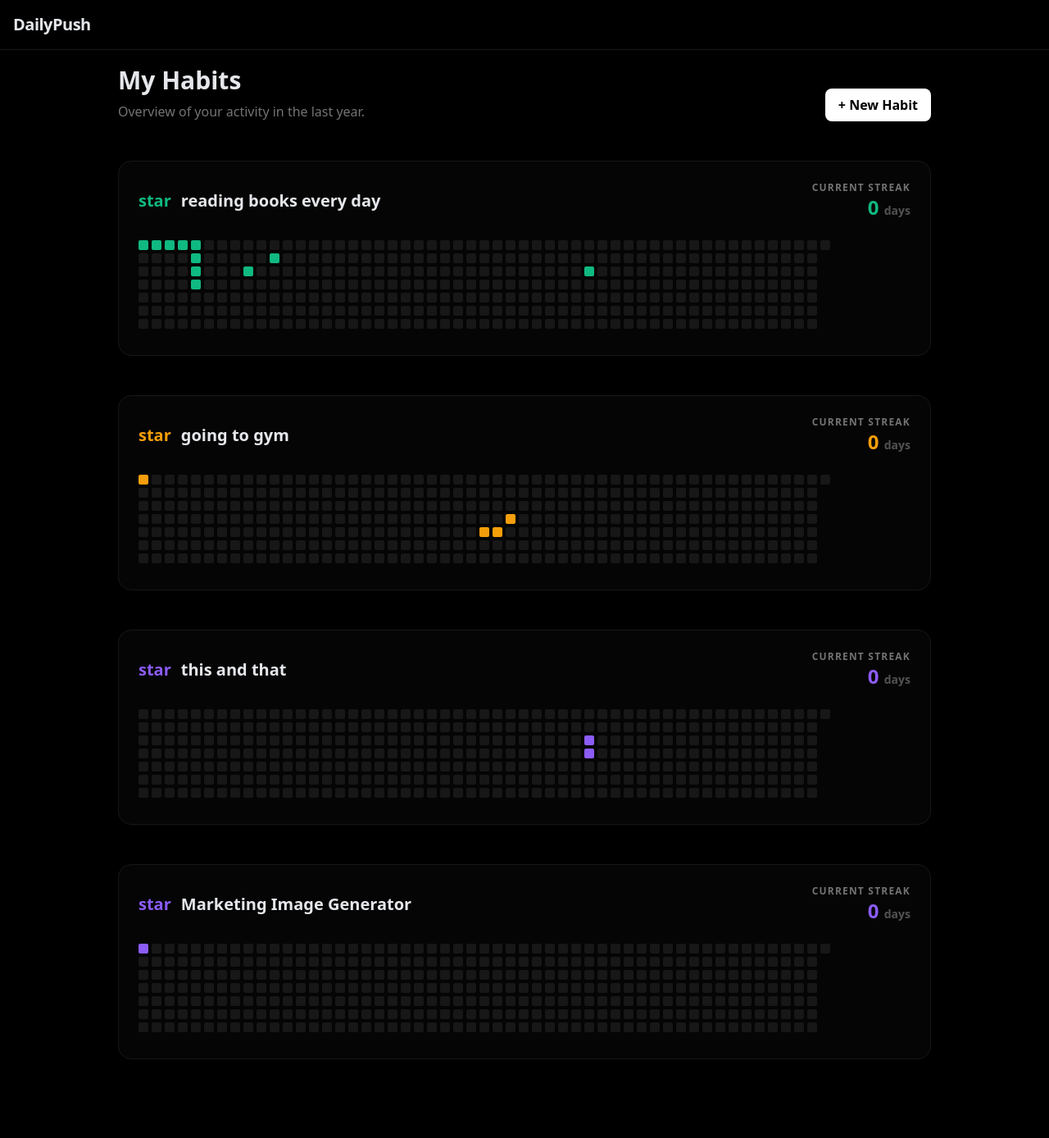
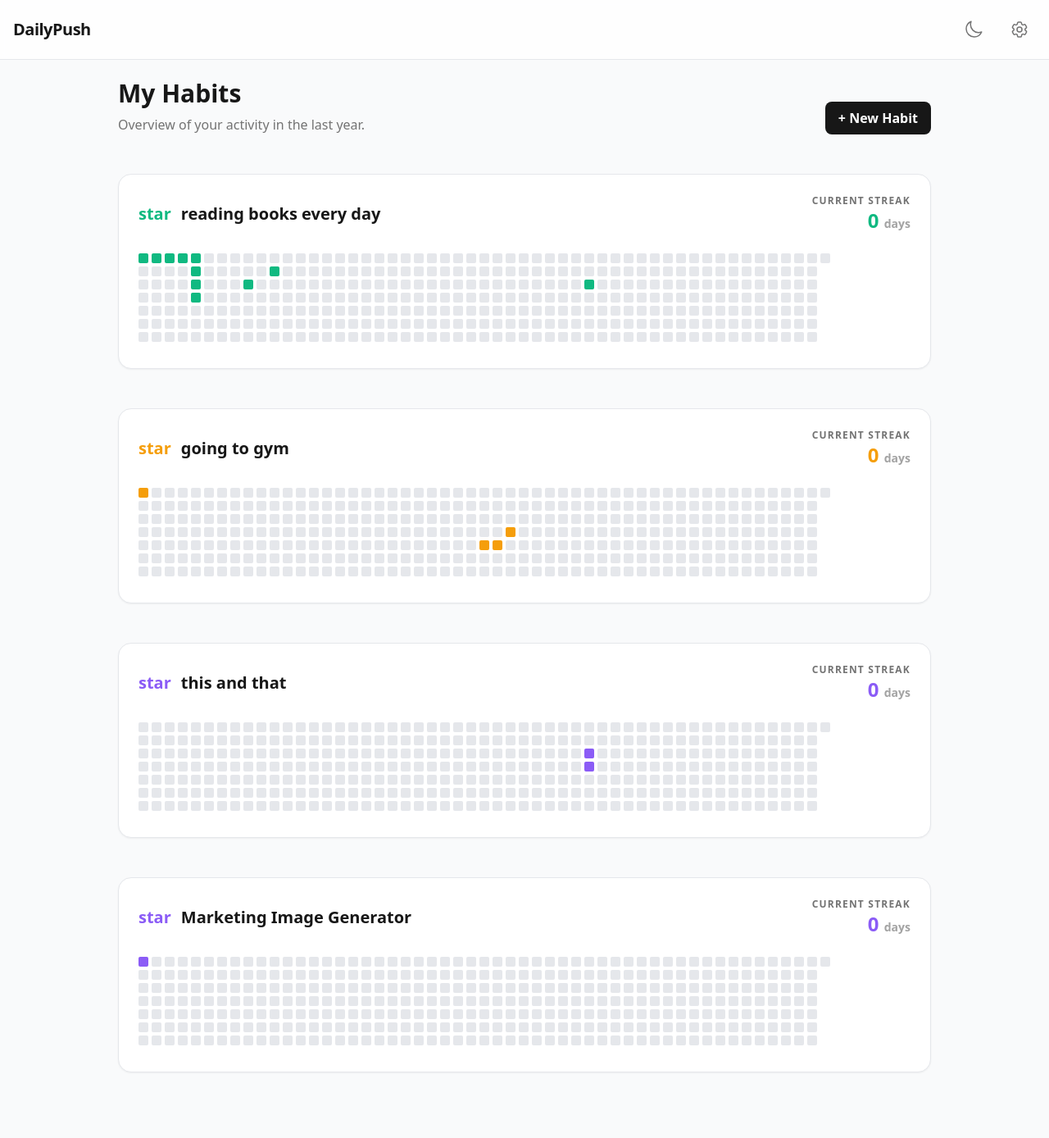
Before and after one commit to HasibShafi1/DailyPush, a Django app: page / in a window 1280 px wide. Shown: the whole page at 82% size. Before the commit the page ends 1292 px from the top, so only its background shows below. Run offline with Django 5.2, Linux system fonts and the light colour scheme; data comes from the database, SQL or seed files in the repository; both versions use the stored data as it was after the commit; some libraries are stand-ins or nearby versions.

Commit message:
Updated white theme

```diff
--- a/templates/base.html
+++ b/templates/base.html
@@ -7,14 +7,14 @@
     <meta name="viewport" content="width=device-width, initial-scale=1.0">
     <title>DailyPush</title>
     <script src="https://cdn.tailwindcss.com"></script>
+    <script>
+        tailwind.config = {
+            darkMode: 'class',
+        }
+    </script>
     <script src="https://unpkg.com/htmx.org@1.9.10"></script>
     <script defer src="https://cdn.jsdelivr.net/npm/alpinejs@3.x.x/dist/cdn.min.js"></script>
     <style>
-        body {
-            background-color: #000000;
-            color: #E5E7EB;
-        }
-
         /* Grid Tooltip */
         .tooltip {
             visibility: hidden;
@@ -28,12 +28,73 @@
     </style>
 </head>
 
-<body class="bg-black text-gray-200 antialiased min-h-screen">
+<body
+    class="bg-gray-50 text-neutral-900 dark:bg-black dark:text-gray-200 antialiased min-h-screen transition-colors duration-300"
+    x-data="{
+        darkMode: localStorage.getItem('theme') === 'dark' || (!('theme' in localStorage) && window.matchMedia('(prefers-color-scheme: dark)').matches),
+        toggleTheme() {
+            this.darkMode = !this.darkMode;
+            localStorage.setItem('theme', this.darkMode ? 'dark' : 'light');
+            if (this.darkMode) {
+                document.documentElement.classList.add('dark');
+            } else {
+                document.documentElement.classList.remove('dark');
+            }
+        },
+        init() {
+            if (this.darkMode) document.documentElement.classList.add('dark');
+
+            // Watch specific system changes if no override
+            if (!('theme' in localStorage)) {
+                window.matchMedia('(prefers-color-scheme: dark)').addEventListener('change', e => {
+                    if (!('theme' in localStorage)) {
+                        this.darkMode = e.matches;
+                        if(this.darkMode) document.documentElement.classList.add('dark');
+                        else document.documentElement.classList.remove('dark');
+                    }
+                });
+            }
+        }
+    }" x-init="init()">
+
     <nav
-        class="p-4 border-b border-neutral-900 flex justify-between items-center bg-black/50 backdrop-blur-sm fixed w-full top-0 z-50">
-        <span class="text-xl font-bold tracking-tight">DailyPush</span>
+        class="p-4 border-b border-gray-200 dark:border-neutral-900 flex justify-between items-center bg-white/80 dark:bg-black/50 backdrop-blur-sm fixed w-full top-0 z-50 transition-colors duration-300">
+        <a href="{% url 'dashboard' %}"
+            class="text-xl font-bold tracking-tight hover:opacity-80 transition">DailyPush</a>
+
+        <div class="flex items-center gap-4">
+            <!-- Theme Toggle -->
+            <button @click="toggleTheme()"
+                class="text-neutral-500 hover:text-neutral-900 dark:hover:text-white transition p-2 rounded-full hover:bg-gray-100 dark:hover:bg-neutral-800"
+                title="Toggle Theme">
+                <!-- Sun Icon (for Dark Mode) -->
+                <svg x-show="darkMode" xmlns="http://www.w3.org/2000/svg" fill="none" viewBox="0 0 24 24"
+                    stroke-width="1.5" stroke="currentColor" class="w-6 h-6">
+                    <path stroke-linecap="round" stroke-linejoin="round"
+                        d="M12 3v2.25m6.364.386-1.591 1.591M21 12h-2.25m-.386 6.364-1.591-1.591M12 18.75V21m-4.773-4.227-1.591 1.591M5.25 12H3m4.227-4.773L5.636 5.636M15.75 12a3.75 3.75 0 1 1-7.5 0 3.75 3.75 0 0 1 7.5 0Z" />
+                </svg>
+                <!-- Moon Icon (for Light Mode) -->
+                <svg x-show="!darkMode" xmlns="http://www.w3.org/2000/svg" fill="none" viewBox="0 0 24 24"
+                    stroke-width="1.5" stroke="currentColor" class="w-6 h-6" style="display: none;">
+                    <path stroke-linecap="round" stroke-linejoin="round"
+                        d="M21.752 15.002A9.72 9.72 0 0 1 18 15.75c-5.385 0-9.75-4.365-9.75-9.75 0-1.33.266-2.597.748-3.752A9.753 9.753 0 0 0 3 11.25C3 16.635 7.365 21 12.75 21a9.753 9.753 0 0 0 9.002-5.998Z" />
+                </svg>
+            </button>
+
+            <!-- Settings Link -->
+            <a href="{% url 'settings' %}"
+                class="text-neutral-500 hover:text-neutral-900 dark:hover:text-white transition p-2 rounded-full hover:bg-gray-100 dark:hover:bg-neutral-800"
+                title="Settings">
+                <svg xmlns="http://www.w3.org/2000/svg" fill="none" viewBox="0 0 24 24" stroke-width="1.5"
+                    stroke="currentColor" class="w-6 h-6">
+                    <path stroke-linecap="round" stroke-linejoin="round"
+                        d="M9.594 3.94c.09-.542.56-.94 1.11-.94h2.593c.55 0 1.02.398 1.11.94l.213 1.281c.063.374.313.686.645.87.074.04.147.083.22.127.324.196.72.257 1.075.124l1.217-.456a1.125 1.125 0 0 1 1.37.49l1.296 2.247a1.125 1.125 0 0 1-.26 1.431l-1.003.827c-.293.24-.438.613-.431.992a6.759 6.759 0 0 1 0 .255c-.007.378.138.75.43.99l1.005.828c.424.35.534.954.26 1.43l-1.298 2.247a1.125 1.125 0 0 1-1.369.491l-1.217-.456c-.355-.133-.75-.072-1.076.124a6.57 6.57 0 0 1-.22.128c-.331.183-.581.495-.644.869l-.212 1.281c-.09.543-.56.941-1.11.941h-2.592c-.55 0-1.02-.398-1.11-.94l-.213-1.281c-.063-.374-.313-.686-.645-.87a6.52 6.52 0 0 1-.22-.127c-.325-.196-.72-.257-1.076-.124l-1.217.456a1.125 1.125 0 0 1-1.369-.49l-1.297-2.247a1.125 1.125 0 0 1 .26-1.431l1.004-.827c.292-.24.437-.613.43-.992a6.932 6.932 0 0 1 0-.255c.007-.378-.138-.75-.43-.99l-1.004-.828a1.125 1.125 0 0 1-.26-1.43l1.297-2.247a1.125 1.125 0 0 1 1.37-.491l1.216.456c.356.133.751.072 1.076-.124.072-.044.146-.087.22-.128.332-.183.581-.495.644-.869l.212-1.281Z" />
+                    <path stroke-linecap="round" stroke-linejoin="round" d="M15 12a3 3 0 1 1-6 0 3 3 0 0 1 6 0Z" />
+                </svg>
+            </a>
+        </div>
     </nav>
-    <main class="pt-20 px-4 max-w-5xl mx-auto">
+    <main class="pt-24 px-4 max-w-5xl mx-auto transition-all duration-300">
         {% block content %}{% endblock %}
     </main>
     <script>
--- a/templates/core/dashboard.html
+++ b/templates/core/dashboard.html
@@ -4,17 +4,17 @@
 <div class="space-y-12 pb-20">
     <header class="mb-10 flex justify-between items-end">
         <div>
-            <h2 class="text-3xl font-bold mb-2">My Habits</h2>
+            <h2 class="text-3xl font-bold mb-2 text-neutral-900 dark:text-white">My Habits</h2>
             <p class="text-neutral-500">Overview of your activity in the last year.</p>
         </div>
 
         <div x-data="{ open: false }" class="relative">
             <button @click="open = !open"
-                class="px-4 py-2 bg-white text-black font-semibold rounded-lg hover:bg-neutral-200 transition">
+                class="px-4 py-2 bg-neutral-900 text-white dark:bg-white dark:text-black font-semibold rounded-lg hover:opacity-90 transition">
                 + New Habit
             </button>
             <div x-show="open" @click.outside="open = false"
-                class="absolute right-0 mt-2 w-80 bg-neutral-900 border border-neutral-800 rounded-xl p-5 shadow-2xl z-50"
+                class="absolute right-0 mt-2 w-80 bg-white dark:bg-neutral-900 border border-gray-200 dark:border-neutral-800 rounded-xl p-5 shadow-2xl z-50"
                 style="display: none;">
                 <form action="{% url 'create_habit' %}" method="POST" class="space-y-4">
                     {% csrf_token %}
@@ -22,7 +22,7 @@
                         <label
                             class="block text-xs font-bold text-neutral-500 uppercase tracking-wider mb-1">Name</label>
                         <input type="text" name="name" required
-                            class="w-full bg-black border border-neutral-800 rounded px-3 py-2 text-white focus:border-white focus:outline-none placeholder-neutral-700"
+                            class="w-full bg-gray-50 dark:bg-black border border-gray-200 dark:border-neutral-800 rounded px-3 py-2 text-neutral-900 dark:text-white focus:border-neutral-500 dark:focus:border-white focus:outline-none placeholder-neutral-400 dark:placeholder-neutral-700"
                             placeholder="e.g. Read Books">
                     </div>
                     <div>
@@ -30,14 +30,14 @@
                             class="block text-xs font-bold text-neutral-500 uppercase tracking-wider mb-1">Description
                             (Optional)</label>
                         <textarea name="description" rows="2"
-                            class="w-full bg-black border border-neutral-800 rounded px-3 py-2 text-white focus:border-white focus:outline-none placeholder-neutral-700"
+                            class="w-full bg-gray-50 dark:bg-black border border-gray-200 dark:border-neutral-800 rounded px-3 py-2 text-neutral-900 dark:text-white focus:border-neutral-500 dark:focus:border-white focus:outline-none placeholder-neutral-400 dark:placeholder-neutral-700"
                             placeholder="Motivation..."></textarea>
                     </div>
                     <!-- Simplified Color Select for creation -->
                     <input type="hidden" name="color" value="">
 
                     <button type="submit"
-                        class="w-full py-2 bg-white hover:bg-neutral-200 text-black font-bold rounded transition">Create
+                        class="w-full py-2 bg-neutral-900 dark:bg-white hover:opacity-90 text-white dark:text-black font-bold rounded transition">Create
                         Habit</button>
                 </form>
             </div>
@@ -45,11 +45,12 @@
     </header>
 
     {% for data in habits_data %}
-    <div class="bg-neutral-950/50 p-6 rounded-2xl border border-neutral-900 transition hover:border-neutral-800">
+    <div
+        class="bg-white dark:bg-neutral-950/50 p-6 rounded-2xl border border-gray-200 dark:border-neutral-900 transition hover:border-neutral-300 dark:hover:border-neutral-800 shadow-sm dark:shadow-none">
         <div class="flex items-center justify-between mb-6">
             <a href="{% url 'habit_detail' data.habit.id %}" class="group">
                 <h3
-                    class="text-xl font-bold flex items-center gap-3 group-hover:underline decoration-neutral-700 underline-offset-4">
+                    class="text-xl font-bold flex items-center gap-3 group-hover:underline decoration-neutral-300 dark:decoration-neutral-700 underline-offset-4 text-neutral-900 dark:text-white">
                     <span style="color: {{ data.habit.color }}">{{ data.habit.icon }}</span>
                     {{ data.habit.name }}
                 </h3>
@@ -58,15 +59,12 @@
                 <div class="text-right">
                     <div class="text-xs text-neutral-500 uppercase tracking-widest font-semibold">Current Streak</div>
                     <div class="text-2xl font-bold" style="color: {{ data.habit.color }}">{{ data.streak }} <span
-                            class="text-sm text-neutral-600">days</span></div>
+                            class="text-sm text-neutral-400 dark:text-neutral-600">days</span></div>
                 </div>
             </div>
         </div>
 
         <!-- Heatmap Grid -->
-        <!-- 53 columns (weeks), 7 rows (days) roughly to display ~365 days. -->
-        <!-- We'll use CSS Grid for simplicity, auto-flowing columns if possible or just wrapping flex -->
-        <!-- The user asked for 52 columns x 7 rows. -->
         <div class="overflow-x-auto pb-2">
             <div class="grid grid-rows-7 grid-flow-col gap-1 w-max">
                 {% for day in data.days %}
@@ -76,10 +74,11 @@
         </div>
     </div>
     {% empty %}
-    <div class="text-center py-20 bg-neutral-900/20 rounded-2xl border border-neutral-900 border-dashed">
+    <div
+        class="text-center py-20 bg-gray-50 dark:bg-neutral-900/20 rounded-2xl border border-gray-200 dark:border-neutral-900 border-dashed">
         <p class="text-neutral-500 mb-4">You haven't added any habits yet.</p>
         <button onclick="document.querySelector('header button').click()"
-            class="px-6 py-2 bg-neutral-100 text-black font-semibold rounded-lg hover:bg-neutral-300 transition">Create
+            class="px-6 py-2 bg-neutral-200 dark:bg-neutral-100 text-black font-semibold rounded-lg hover:bg-neutral-300 transition">Create
             First Habit</button>
     </div>
     {% endfor %}
--- a/templates/core/partials/day_square.html
+++ b/templates/core/partials/day_square.html
@@ -1,8 +1,8 @@
 <div id="square-{{ habit.id }}-{{ day.date_str }}"
-    class="w-3 h-3 rounded-sm cursor-pointer transition-all hover:ring-1 hover:ring-white/50 relative day-square"
-    style="background-color: {% if day.is_checked %}{{ color }}{% else %}#171717{% endif %}"
-    hx-post="{% url 'toggle_checkin' %}" hx-vals='{"habit_id": "{{ habit.id }}", "date": "{{ day.date_str }}"}'
-    hx-swap="outerHTML" title="{{ day.date|date:'M d, Y' }}">
+    class="w-3 h-3 rounded-sm cursor-pointer transition-all hover:ring-1 hover:ring-neutral-400 dark:hover:ring-white/50 relative day-square bg-gray-200 dark:bg-neutral-900"
+    style="{% if day.is_checked %}background-color: {{ color }}{% endif %}" hx-post="{% url 'toggle_checkin' %}"
+    hx-vals='{"habit_id": "{{ habit.id }}", "date": "{{ day.date_str }}"}' hx-swap="outerHTML"
+    title="{{ day.date|date:'M d, Y' }}">
     <!-- Tooltip (Simple CSS based) -->
     <!-- Could use a more robust tooltip lib but CSS is lightweight -->
 </div>
```
Also changed, not shown: templates/core/habit_detail.html (+17 -15 lines), templates/core/settings.html (+7 -6 lines), db.sqlite3.
